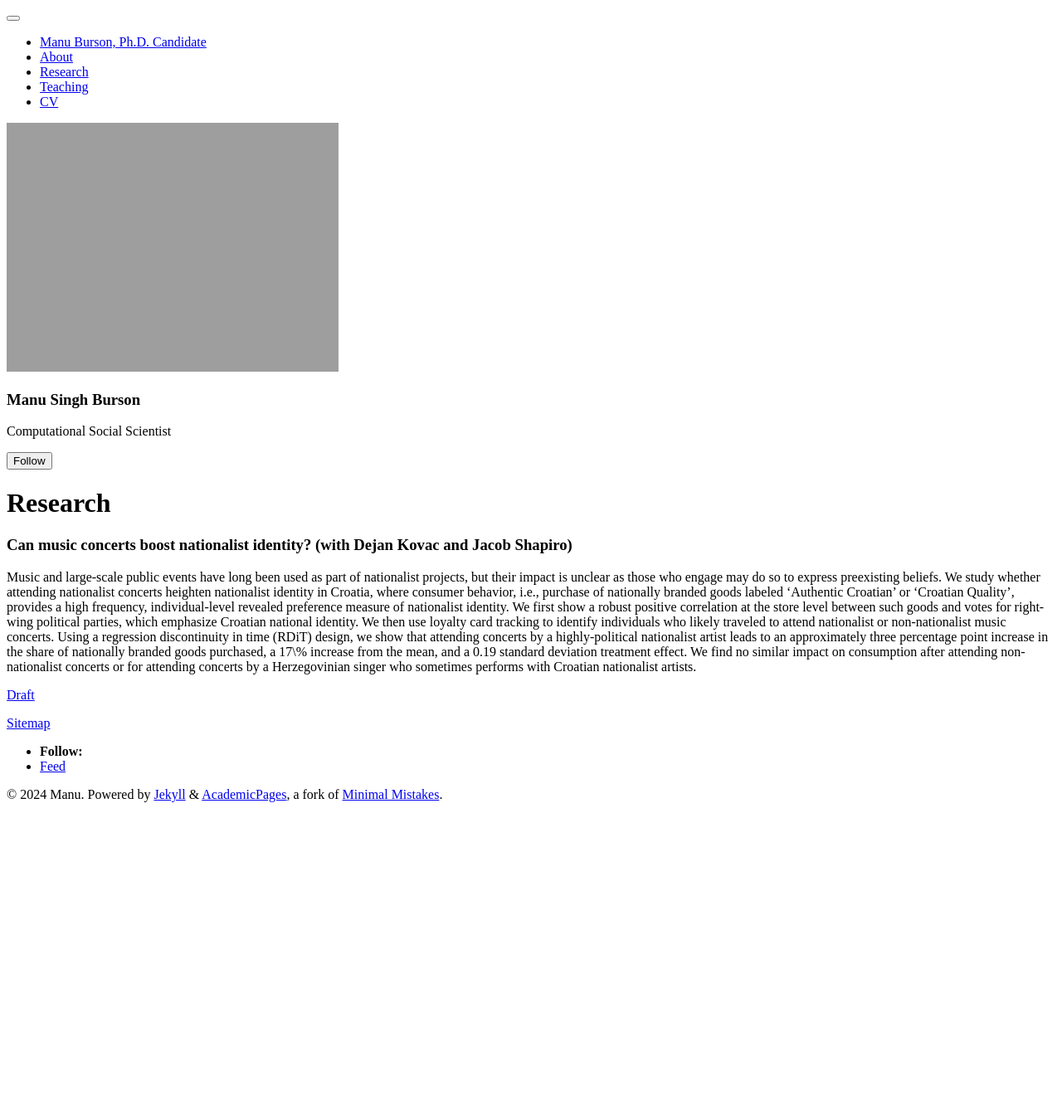
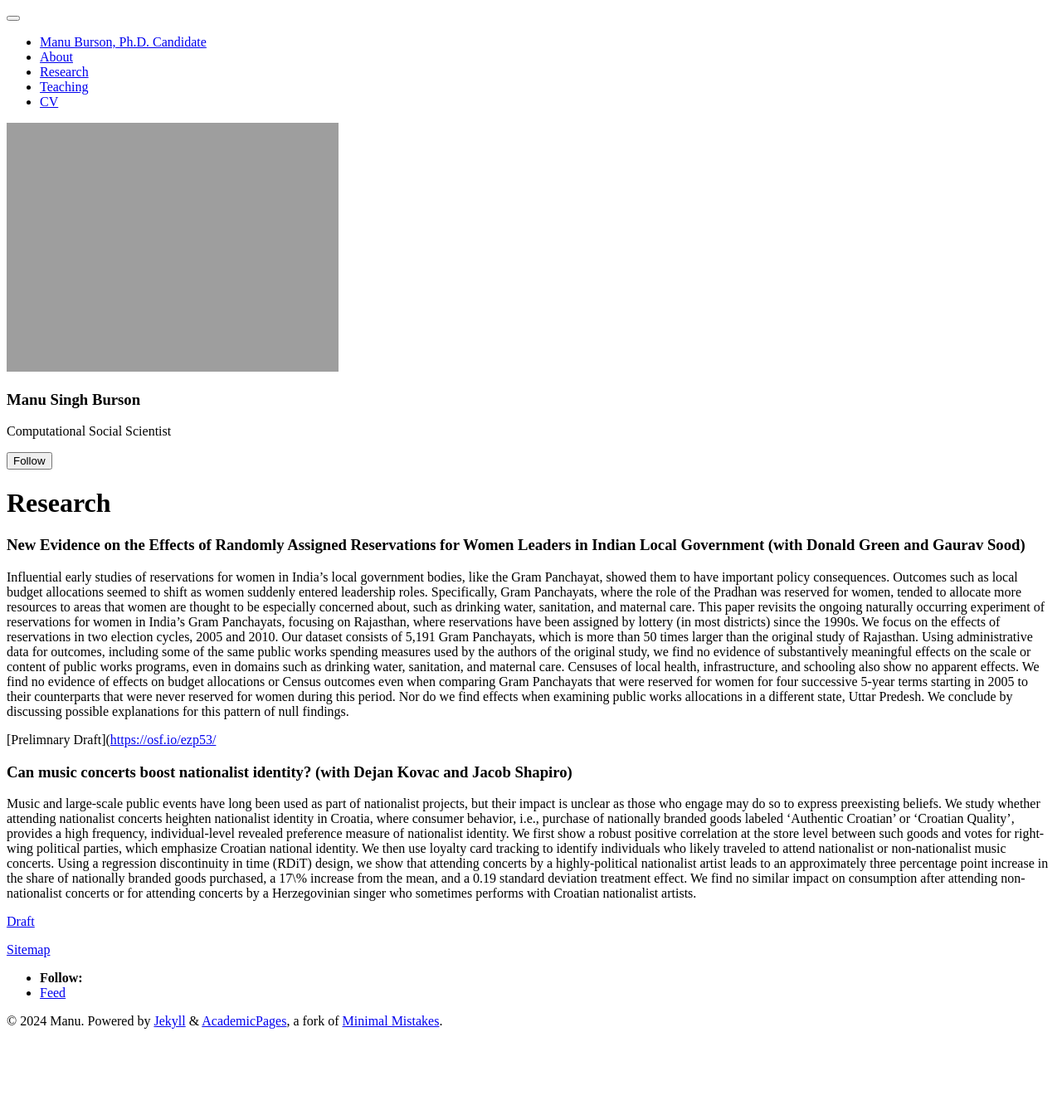
Before and after one commit to manusingh3/manusingh3.github.io, a Jekyll site: the page built from _pages/research.md, in a window 1280 px wide. Shown: the whole page at 83% size. Built offline with Jekyll 4.4.1, drawn with Linux system fonts in a browser that asks for light colours; a script bundle is joined from its source files by our own code; library files that are not in the unit come from our copies; before the commit the page ends 1071 px from its top, so only the background shows below that.

Commit message:
Update research.md

```diff
--- a/_pages/research.md
+++ b/_pages/research.md
@@ -1,9 +1,17 @@
 ---
 layout: archive
 title: "Research"
-permalink: /publications/
+permalink: /research/
 author_profile: true
 ---
+
+### New Evidence on the Effects of Randomly Assigned Reservations for Women Leaders in Indian Local Government (with Donald Green and Gaurav Sood)
+
+Influential early studies of reservations for women in India’s local government bodies, like the Gram Panchayat, showed them to have important policy consequences. Outcomes such as local budget allocations seemed to shift as women suddenly entered leadership roles. Specifically, Gram Panchayats, where the role of the Pradhan was reserved for women, tended to allocate more resources to areas that women are thought to be especially concerned about, such as drinking water, sanitation, and maternal care. This paper revisits the ongoing naturally occurring experiment of reservations for women in India's Gram Panchayats, focusing on Rajasthan, where reservations have been assigned by lottery (in most districts) since the 1990s. We focus on the effects of reservations in two election cycles, 2005 and 2010. Our dataset consists of 5,191 Gram Panchayats, which is more than 50 times larger than the original study of Rajasthan.
+Using administrative data for outcomes, including some of the same public works spending measures used by the authors of the original study, we find no evidence of substantively meaningful effects on the scale or content of public works programs, even in domains such as drinking water, sanitation, and maternal care.  Censuses of local health, infrastructure, and schooling also show no apparent effects.
+We find no evidence of effects on budget allocations or Census outcomes even when comparing Gram Panchayats that were reserved for women for four successive 5-year terms starting in 2005 to their counterparts that were never reserved for women during this period. Nor do we find effects when examining public works allocations in a different state, Uttar Predesh.  We conclude by discussing possible explanations for this pattern of null findings.
+
+[Prelimnary Draft]([https://osf.io/ezp53/](https://www.dropbox.com/scl/fi/ug1zkffj7ggr11e6l54tj/india_reservation.pdf?rlkey=310izd42eypifotmhxe2ouk6l&dl=0)
 
 ### Can music concerts boost nationalist identity? (with Dejan Kovac and Jacob Shapiro)
 
```
